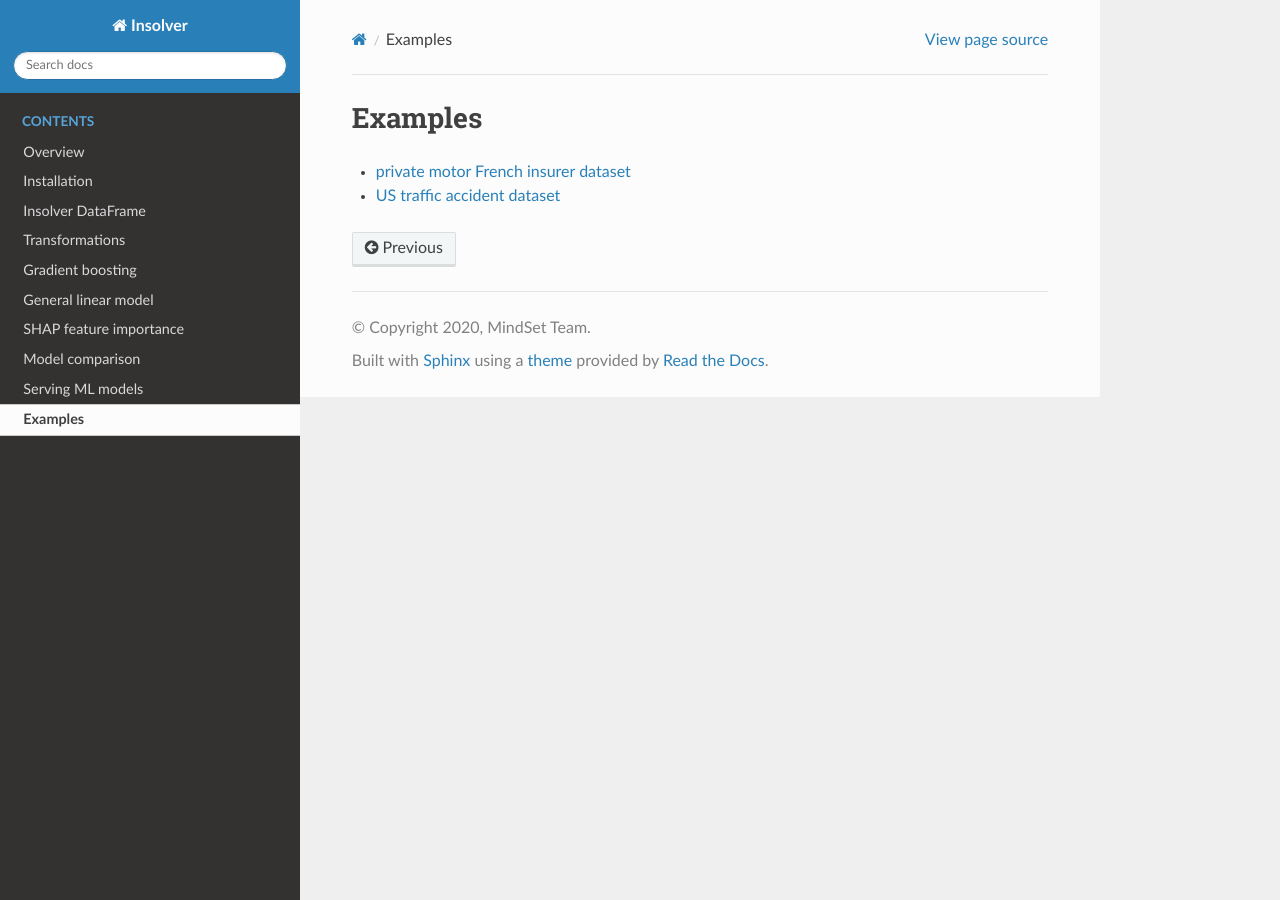
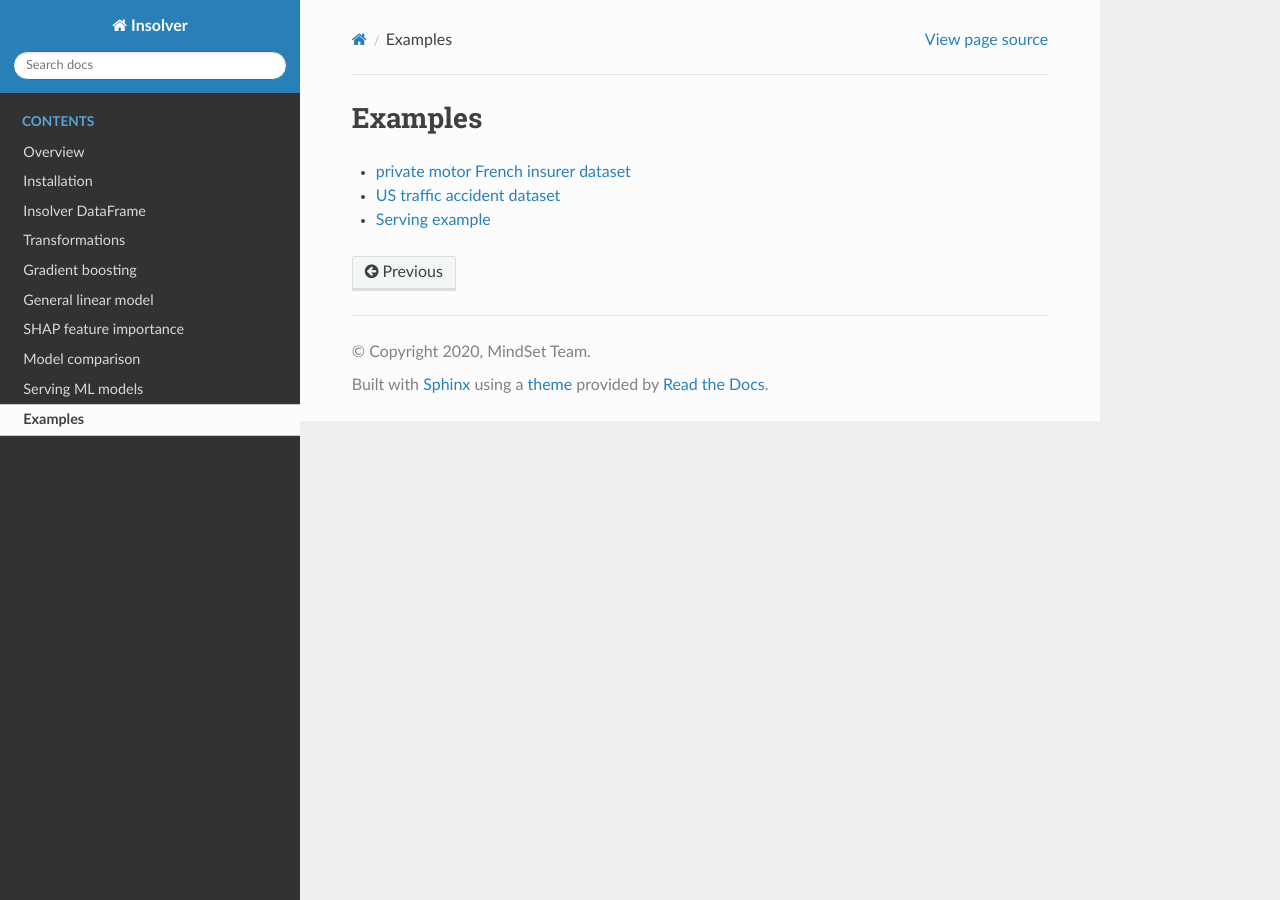
Before and after one commit to MindSetLib/Insolver, a Sphinx documentation site: the page built from docs/source/examples.md, in a window 1280 px wide. Built offline with Sphinx 7.4.7 and the Read the Docs theme 2.0.0, drawn with Linux system fonts in a browser that asks for light colours.

Commit message:
rename folder

```diff
--- a/docs/source/examples.md
+++ b/docs/source/examples.md
@@ -2,3 +2,4 @@
 
 - [private motor French insurer dataset](https://github.com/MindSetLib/MS-InsuranceScoring/blob/master/examples/Insolver_FreMPL.ipynb)
 - [US  traffic accident dataset](https://github.com/MindSetLib/MS-InsuranceScoring/blob/master/examples/Insolver_US_Accidents.ipynb)
+- [Serving example](https://github.com/MindSetLib/MS-InsuranceScoring/blob/master/examples/serving_example)
```
Also changed, not shown: 8 other files.
